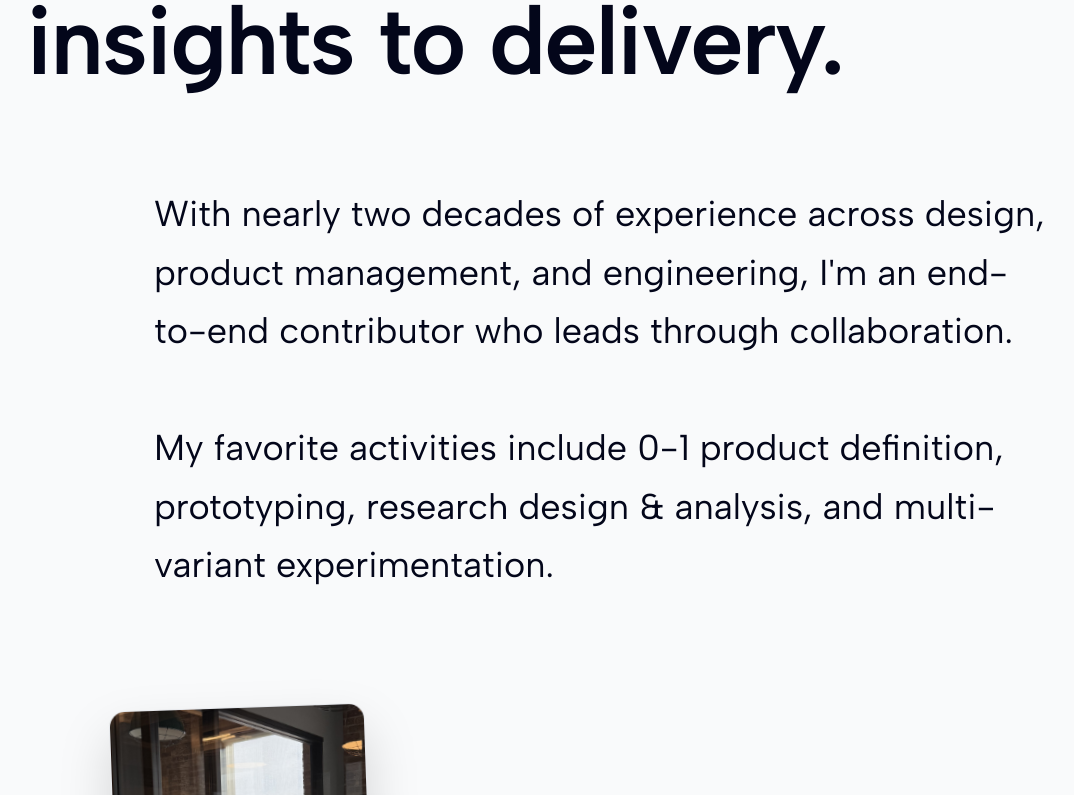
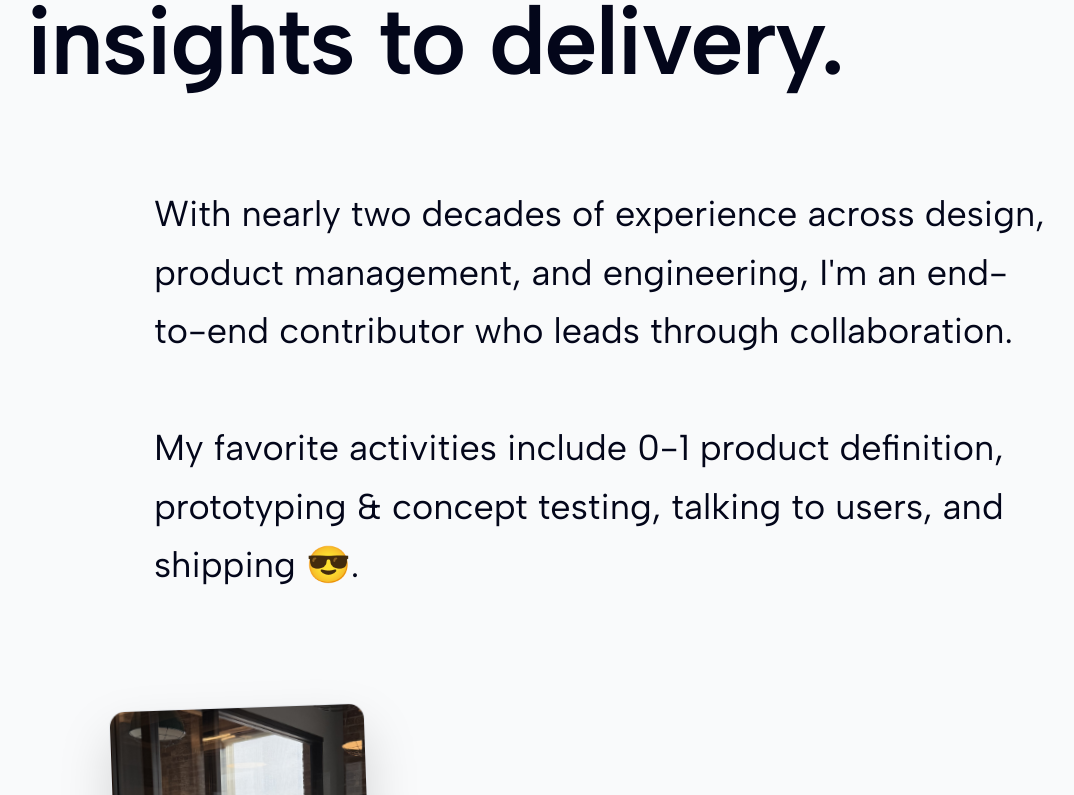
Before and after one commit to kunalbhat/portfolio-2025, a Next.js app: page /about in a window 1280 px wide. Shown: the part 687-1482 px from the top of the page, without its empty margins (38-1112 px from the left). Built offline with nearby package versions, Linux system fonts and the light colour scheme.

Commit message:
update copy on about and work

```diff
--- a/src/app/about/page.tsx
+++ b/src/app/about/page.tsx
@@ -25,9 +25,8 @@ export default function AboutPage() {
               who leads through collaboration.
               <br />
               <br />
-              My favorite activities include 0-1 product definition,
-              prototyping, research design &amp; analysis, and multi-variant
-              experimentation.
+              My favorite activities include 0-1 product definition, prototyping
+              &amp; concept testing, talking to users, and shipping 😎.
             </h2>
           </article>
           <article className="space-y-10">
--- a/src/app/work/page.tsx
+++ b/src/app/work/page.tsx
@@ -1,6 +1,6 @@
 "use client";
 
-import { FormEvent, useState } from "react";
+import { FormEvent, useMemo, useState } from "react";
 import AnimatedHeadline from "@/components/animated-headline";
 import SiteHeader from "@/components/site-header";
 import Image from "next/image";
@@ -9,9 +9,11 @@ import { useTheme } from "@/hooks/use-theme";
 import { themedAsset } from "@/utils/themed-asset";
 import Link from "next/link";
 
-const UNLOCK_PASSWORD = "samsonite";
-
 export default function WorkPage() {
+  const UNLOCK_PASSWORD = useMemo(
+    () => process.env.NEXT_PUBLIC_WORK_PASSWORD || "",
+    []
+  );
   const [isUnlocked, setIsUnlocked] = useState(false);
   const [password, setPassword] = useState("");
   const [error, setError] = useState(false);
@@ -23,6 +25,10 @@ export default function WorkPage() {
   );
 
   const handleUnlockAttempt = (input: string) => {
+    if (!UNLOCK_PASSWORD) {
+      setError(true);
+      return false;
+    }
     const success = input.trim() === UNLOCK_PASSWORD;
     setIsUnlocked(success);
     setError(!success);
```
